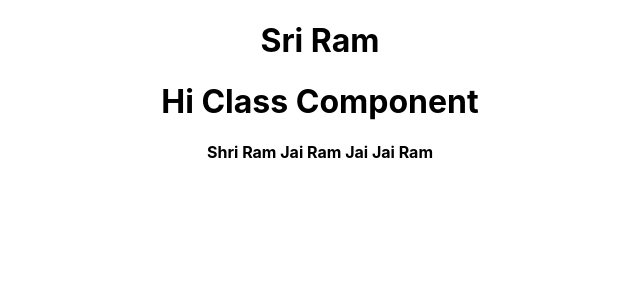
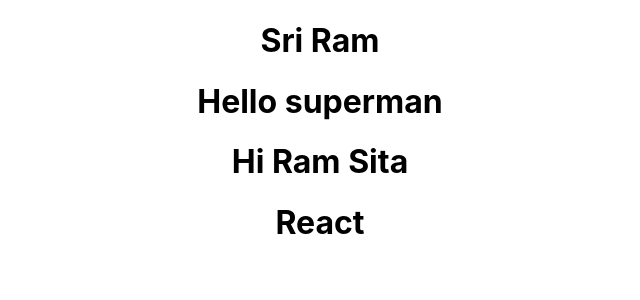
Before and after one commit to Radhika243/simple-app-react, a React (Create React App) app in the folder my-app/: page / in a window 1280 px wide. Shown: the top 300 px of the page, without its empty margins (320-960 px from the left). Built offline with nearby package versions, Linux system fonts and the light colour scheme.

Commit message:
props intro

```diff
--- a/my-app/src/App.js
+++ b/my-app/src/App.js
@@ -1,12 +1,16 @@
 import './App.css';
 import FunctionComp from './Welcome';
 import ClassComp from './ClassComp';
+import PropsEg from './PropsEg';
+import Greet from './Greet';
 
 function App() {
   return (
     <div className="App">
       <FunctionComp/>
-      <ClassComp/>
+      <Greet heroName="superman"/>
+      <ClassComp name="Ram Sita"/>
+      <PropsEg/>
     </div>
   );
 }
--- a/my-app/src/ClassComp.js
+++ b/my-app/src/ClassComp.js
@@ -1,14 +1,24 @@
-import React,{Component} from "react";
+import React from "react";
 
-class ClassComp extends Component{
-    render(){
+// class ClassComp extends Component{
+//     render(){
+//         return(
+//             <div>
+//                 <h1>Hi Class Component</h1>
+//                 <h4>Shri Ram Jai Ram Jai Jai Ram </h4>
+//             </div>
+//         )
+//     }
+// }
+
+const ClassComp = ((props)=>{
+
         return(
             <div>
-                <h1>Hi Class Component</h1>
-                <h4>Shri Ram Jai Ram Jai Jai Ram </h4>
+                <h1>Hi {props.name}</h1>
             </div>
         )
     }
-}
+)
 
 export default ClassComp;
--- /dev/null
+++ b/my-app/src/Greet.js
@@ -0,0 +1,8 @@
+import React from "react";
+
+const Greet = (props) =>{
+    console.log(props)
+    return <h1>Hello {props.heroName}</h1>
+}
+
+export default Greet;
--- /dev/null
+++ b/my-app/src/PropsEg.js
@@ -0,0 +1,7 @@
+import React from "react";
+
+function PropsEg (){
+    return <h1>React</h1>
+}
+
+export default PropsEg;
```
